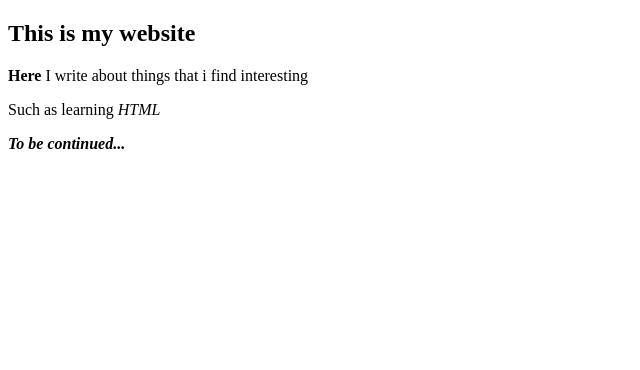
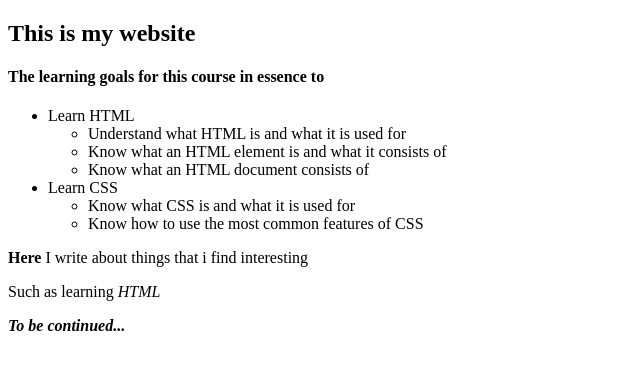
Before and after one commit to laffeter/lapio-website, a plain HTML site: page index.html in a window 1280 px wide. Shown: the part 60-430 px from the top of the page, without its empty margins (0-640 px from the left). Drawn offline with Linux system fonts and the light colour scheme.

Commit message:
Part 3, add exercise 4

```diff
--- a/index.html
+++ b/index.html
@@ -7,9 +7,24 @@
   <title>Lapio website</title>
   <h1><b>HELLO</b></h1>
   <h2><b>This is my website</b></h2>
+
 </head>
 
 <body>
+  <h4>The learning goals for this course in essence to</h4>
+  <ul>
+    <li>Learn HTML</li>
+    <ul>
+      <li>Understand what HTML is and what it is used for</li>
+      <li>Know what an HTML element is and what it consists of</li>
+      <li>Know what an HTML document consists of</li>
+    </ul>
+    <li>Learn CSS</li>
+    <ul>
+      <li>Know what CSS is and what it is used for</li>
+      <li>Know how to use the most common features of CSS</li>
+    </ul>
+  </ul>
   <p>
     <strong>Here</strong> I write about things that i find interesting<p>Such as learning <i>HTML</i></p>
   </p>
```
